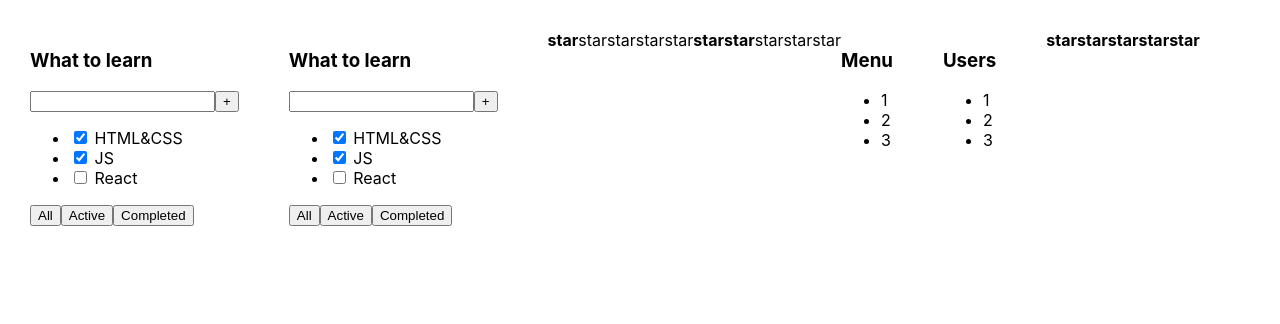
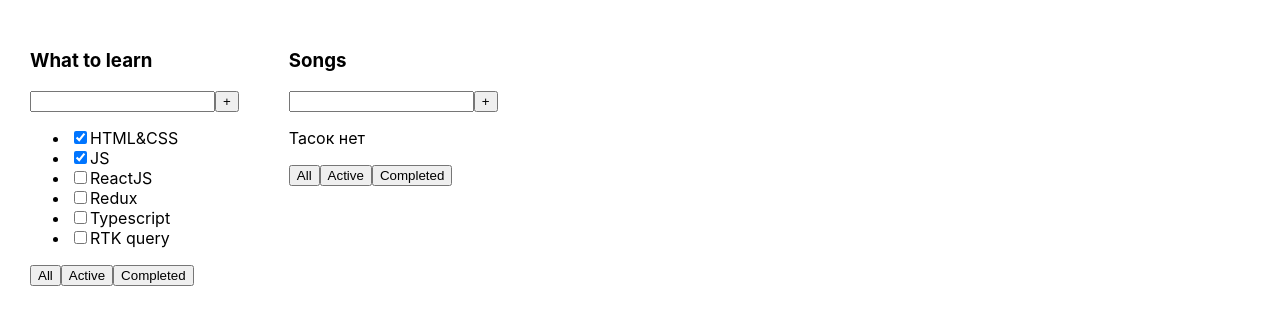
Before and after one commit to Kaptsiuh/todolist, a React (Create React App) app: page / in a window 1280 px wide. Shown: the top 324 px of the page. Built offline with nearby package versions, Linux system fonts and the light colour scheme.

Commit message:
complete todolist 01

```diff
--- a/src/App.tsx
+++ b/src/App.tsx
@@ -1,20 +1,28 @@
-import React from "react";
 import "./App.css";
 import TodoList from "./components/TodoList";
-import { Accordion } from "./components/Accordion/Accordion";
-import { Rating } from "./components/Rating/Rating";
+
+export type TaskType = {
+  id: number;
+  title: string;
+  isDone: boolean;
+};
 
 function App() {
+  const tasks1: Array<TaskType> = [
+    { id: 1, title: "HTML&CSS", isDone: true },
+    { id: 2, title: "JS", isDone: true },
+    { id: 3, title: "ReactJS", isDone: false },
+    { id: 4, title: "Redux", isDone: false },
+    { id: 5, title: "Typescript", isDone: false },
+    { id: 6, title: "RTK query", isDone: false },
+  ];
+  const tasks2: Array<TaskType> = [];
+
   return (
     <div className="App">
-      <TodoList />
-      <TodoList />
-
-      <Rating value={1} />
-      <Rating value={2} />
-      <Accordion titleValue={"Menu"} />
-      <Accordion titleValue={"Users"} />
-      <Rating value={5} />
+      <TodoList title={"What to learn"} tasks={tasks1} />
+      <TodoList title={"Songs"} tasks={tasks2} />
+      {/* <TodoList title={"Books"} /> */}
     </div>
   );
 }
--- a/src/components/Accordion/Accordion.tsx
+++ /dev/null
@@ -1,11 +0,0 @@
-import { AccordionList } from "./AccordionList";
-import { AccordionTitle } from "./AccordionTitle";
-
-export function Accordion(props: any) {
-  return (
-    <div>
-      <AccordionTitle title={props.titleValue} />
-      <AccordionList />
-    </div>
-  );
-}
--- a/src/components/Accordion/AccordionList.tsx
+++ /dev/null
@@ -1,9 +0,0 @@
-export function AccordionList() {
-  return (
-    <ul>
-      <li>1</li>
-      <li>2</li>
-      <li>3</li>
-    </ul>
-  );
-}
--- a/src/components/Accordion/AccordionTitle.tsx
+++ /dev/null
@@ -1,7 +0,0 @@
-type AccordionTitlePropsType = {
-  title: string;
-};
-
-export function AccordionTitle(props: AccordionTitlePropsType) {
-  return <h3>{props.title}</h3>;
-}
--- /dev/null
+++ b/src/components/Button.tsx
@@ -0,0 +1,7 @@
+type ButtonPropsType = {
+  title: string;
+};
+
+export const Button = (props: ButtonPropsType) => {
+  return <button>{props.title}</button>;
+};
--- a/src/components/Rating/Rating.tsx
+++ /dev/null
@@ -1,72 +0,0 @@
-import { Star } from "./Star";
-
-type RatingProps = {
-  value: 0 | 1 | 2 | 3 | 4 | 5;
-};
-
-export function Rating(props: RatingProps) {
-  if (props.value === 0) {
-    return (
-      <>
-        <Star selected={false} />
-        <Star selected={false} />
-        <Star selected={false} />
-        <Star selected={false} />
-        <Star selected={false} />
-      </>
-    );
-  }
-  if (props.value === 1) {
-    return (
-      <>
-        <Star selected={true} />
-        <Star selected={false} />
-        <Star selected={false} />
-        <Star selected={false} />
-        <Star selected={false} />
-      </>
-    );
-  }
-  if (props.value === 2) {
-    return (
-      <>
-        <Star selected={true} />
-        <Star selected={true} />
-        <Star selected={false} />
-        <Star selected={false} />
-        <Star selected={false} />
-      </>
-    );
-  }
-  if (props.value === 3) {
-    return (
-      <>
-        <Star selected={true} />
-        <Star selected={true} />
-        <Star selected={true} />
-        <Star selected={false} />
-        <Star selected={false} />
-      </>
-    );
-  }
-  if (props.value === 4) {
-    return (
-      <>
-        <Star selected={true} />
-        <Star selected={true} />
-        <Star selected={true} />
-        <Star selected={true} />
-        <Star selected={false} />
-      </>
-    );
-  }
-  return (
-    <>
-      <Star selected={true} />
-      <Star selected={true} />
-      <Star selected={true} />
-      <Star selected={true} />
-      <Star selected={true} />
-    </>
-  );
-}
--- a/src/components/Rating/Star.tsx
+++ /dev/null
@@ -1,15 +0,0 @@
-type StartPropsType = {
-  selected: boolean;
-};
-
-export function Star(props: StartPropsType) {
-  if (props.selected === true) {
-    return (
-      <span>
-        <b>star</b>
-      </span>
-    );
-  } else {
-    return <span>star</span>;
-  }
-}
--- a/src/components/TodoList.tsx
+++ b/src/components/TodoList.tsx
@@ -1,26 +1,37 @@
-const TodoList = () => {
+import { TaskType } from "../App";
+import { Button } from "./Button";
+
+type TodoListPropsType = {
+  title: string;
+  tasks: Array<TaskType>;
+};
+
+const TodoList = ({ title, tasks }: TodoListPropsType) => {
   return (
     <div>
-      <h3>What to learn</h3>
+      <h3>{title}</h3>
       <div>
         <input />
-        <button>+</button>
+        <Button title={"+"} />
       </div>
-      <ul>
-        <li>
-          <input type="checkbox" checked={true} /> <span>HTML&CSS</span>
-        </li>
-        <li>
-          <input type="checkbox" checked={true} /> <span>JS</span>
-        </li>
-        <li>
-          <input type="checkbox" checked={false} /> <span>React</span>
-        </li>
-      </ul>
+      {tasks.length === 0 ? (
+        <p>Тасок нет</p>
+      ) : (
+        <ul>
+          {tasks.map((task) => {
+            return (
+              <li key={task.id}>
+                <input type="checkbox" checked={task.isDone} />
+                <span>{task.title}</span>
+              </li>
+            );
+          })}
+        </ul>
+      )}
       <div>
-        <button>All</button>
-        <button>Active</button>
-        <button>Completed</button>
+        <Button title={"All"} />
+        <Button title={"Active"} />
+        <Button title={"Completed"} />
       </div>
     </div>
   );
```
